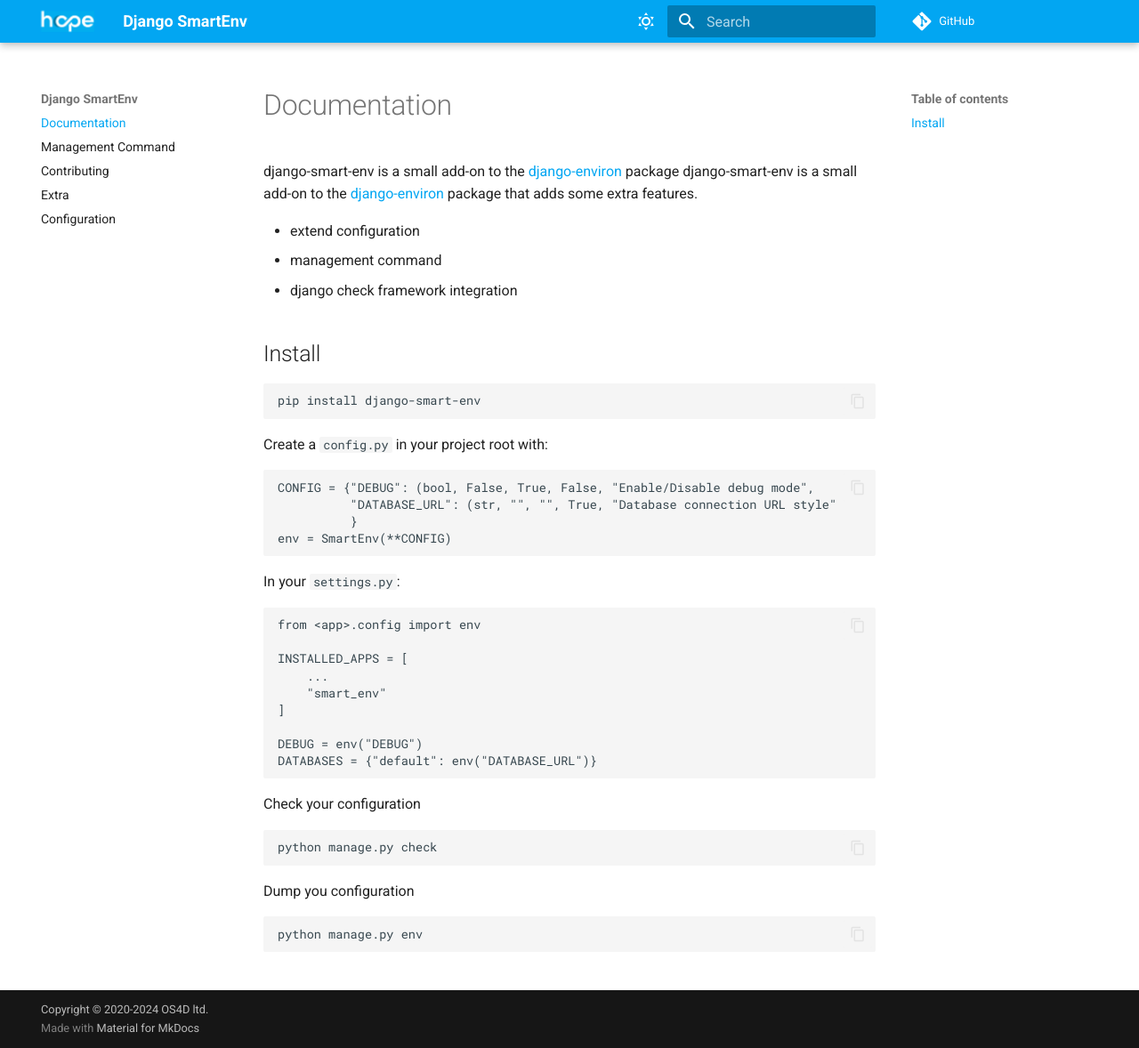
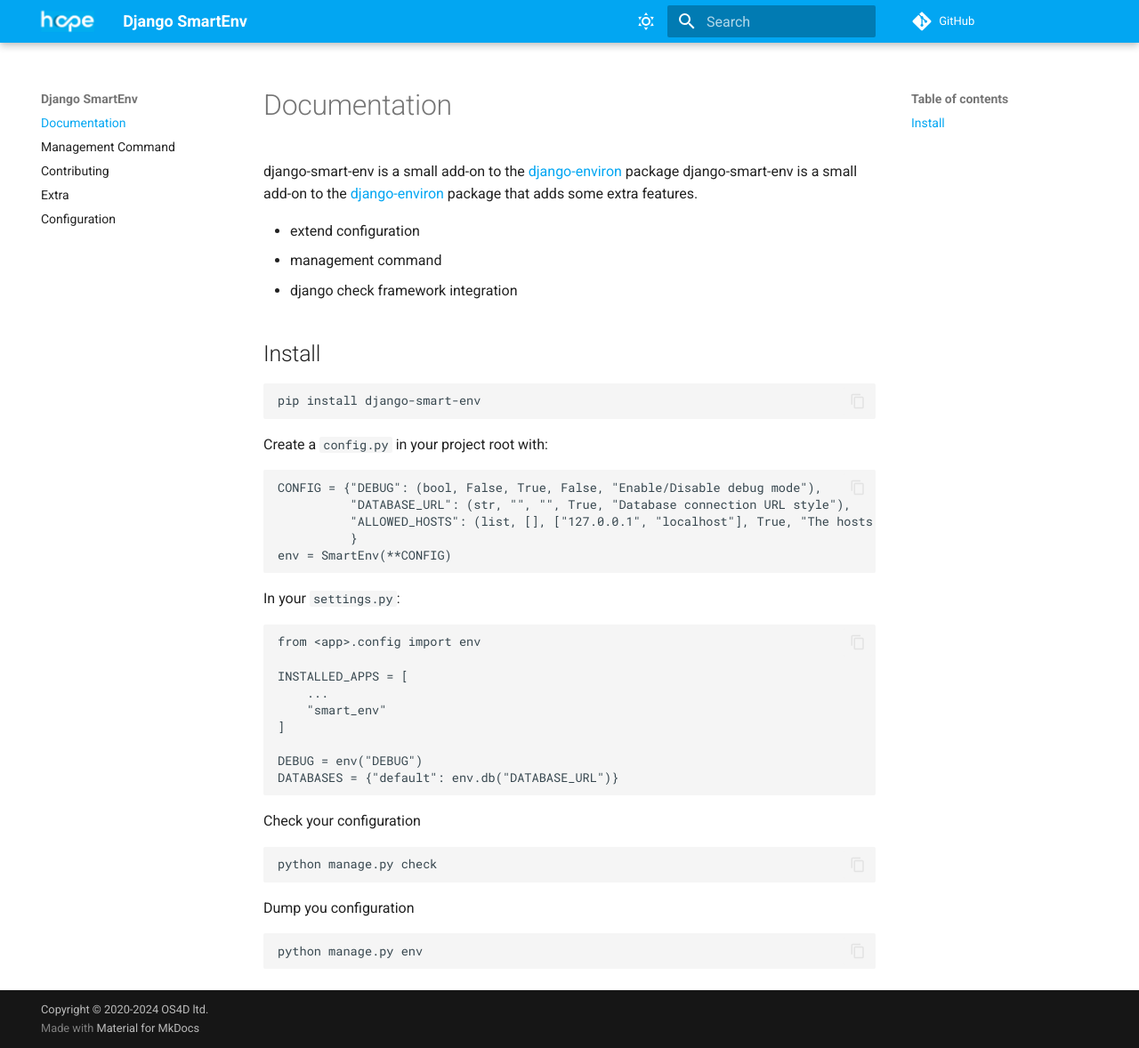
Before and after one commit to unicef/django-smart-env, an MkDocs documentation site: the page built from docs/src/index.md, in a window 1280 px wide and 1178 px high. Shown: the whole window at 89% size. Built offline with MkDocs 1.6.1 and Material for MkDocs 9.7.7, drawn with Linux system fonts in a browser that asks for light colours; comment, search, counter and statistics services are not loaded.

Commit message:
Fixing errors in usage documentation

```diff
--- a/docs/src/index.md
+++ b/docs/src/index.md
@@ -17,8 +17,9 @@
 
 Create a `config.py` in your project root with:
 
-    CONFIG = {"DEBUG": (bool, False, True, False, "Enable/Disable debug mode",
-              "DATABASE_URL": (str, "", "", True, "Database connection URL style"
+    CONFIG = {"DEBUG": (bool, False, True, False, "Enable/Disable debug mode"),
+              "DATABASE_URL": (str, "", "", True, "Database connection URL style"),
+              "ALLOWED_HOSTS": (list, [], ["127.0.0.1", "localhost"], True, "The hosts allowed")
               }
     env = SmartEnv(**CONFIG)
 
@@ -33,7 +34,7 @@
     ]
 
     DEBUG = env("DEBUG")
-    DATABASES = {"default": env("DATABASE_URL")}
+    DATABASES = {"default": env.db("DATABASE_URL")}
 
 Check your configuration
 
```
